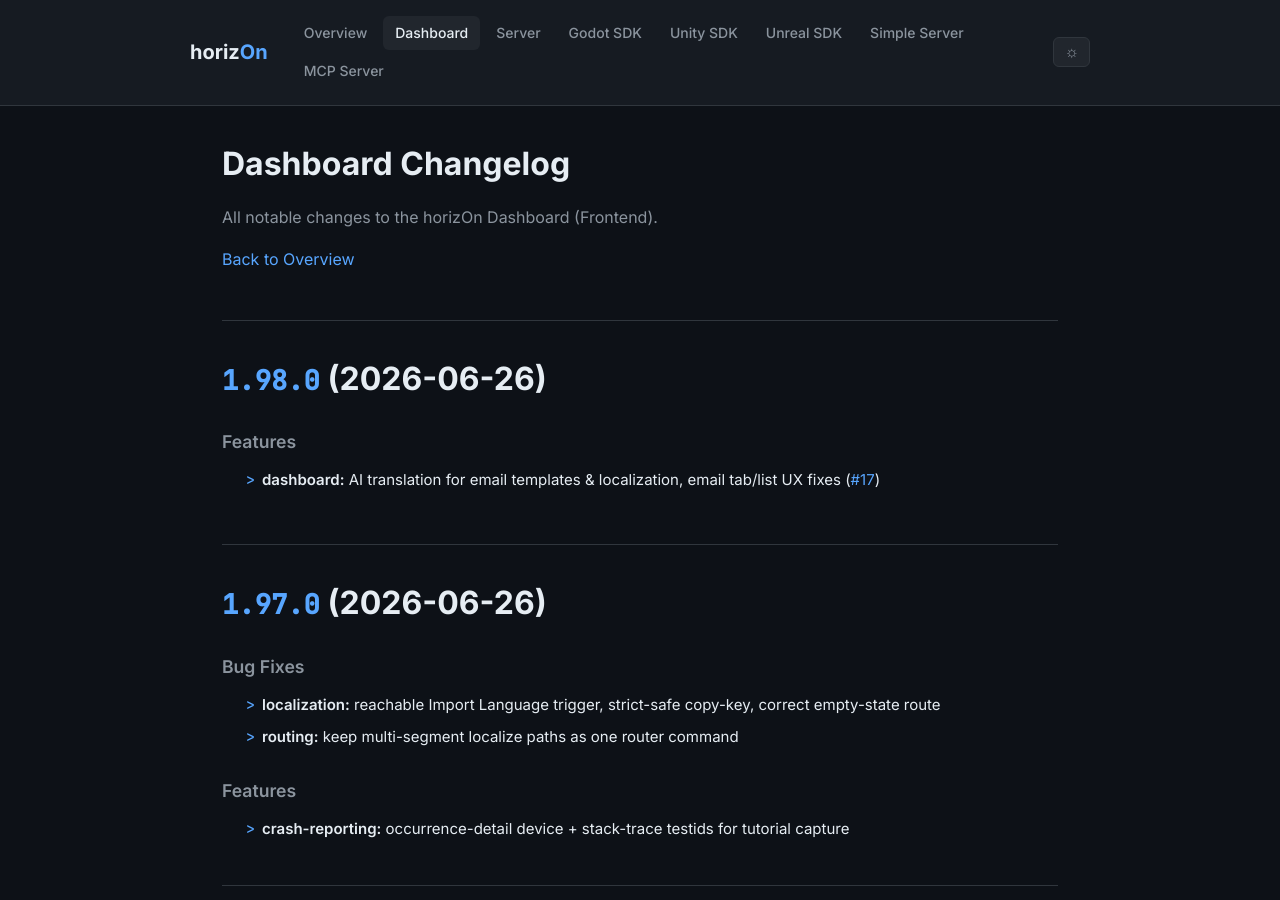
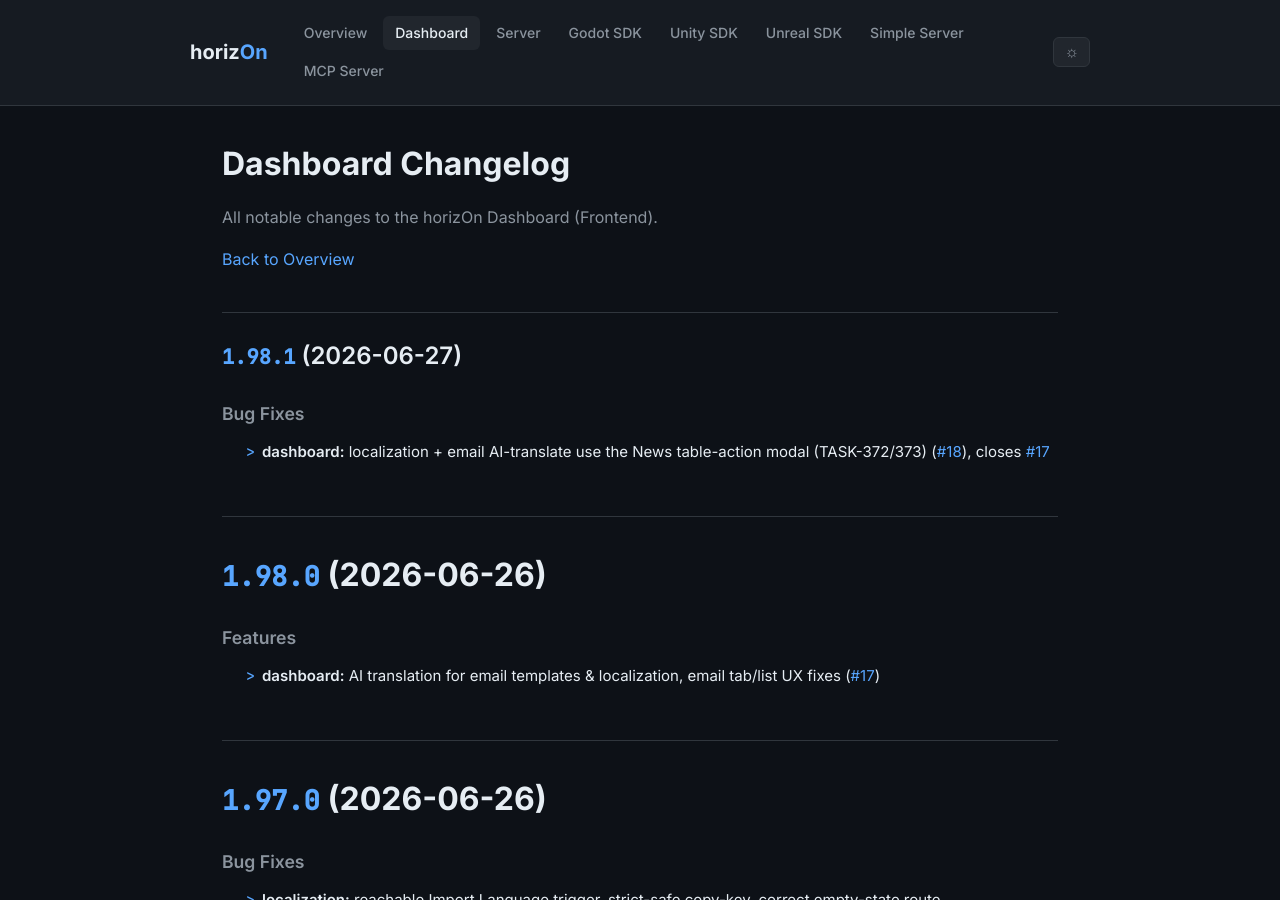
Before and after one commit to ProjectMakersDE/horizOn-Changelog, a Jekyll site: the page built from dashboard-changelog.md, in a window 1280 px wide and 900 px high. Built offline with Jekyll 4.4.1, drawn with Linux system fonts in a browser that asks for light colours.

Commit message:
chore: sync changelogs [skip ci]

```diff
--- a/dashboard-changelog.md
+++ b/dashboard-changelog.md
@@ -8,6 +8,13 @@ title: Dashboard Changelog
 All notable changes to the horizOn Dashboard (Frontend).
 
 [Back to Overview](.)
+
+## [1.98.1](https://github.com/ProjectMakersDE/horizOn-Dashboard/compare/v1.98.0...v1.98.1) (2026-06-27)
+
+
+### Bug Fixes
+
+* **dashboard:** localization + email AI-translate use the News table-action modal (TASK-372/373) ([#18](https://github.com/ProjectMakersDE/horizOn-Dashboard/issues/18)) ([1a84b64](https://github.com/ProjectMakersDE/horizOn-Dashboard/commit/1a84b64828ed45f7ddb1bd3f3a8e7f784b41a4f5)), closes [#17](https://github.com/ProjectMakersDE/horizOn-Dashboard/issues/17)
 
 # [1.98.0](https://github.com/ProjectMakersDE/horizOn-Dashboard/compare/v1.97.0...v1.98.0) (2026-06-26)
 
```
Also changed, not shown: index.md (+1 -1 lines).
